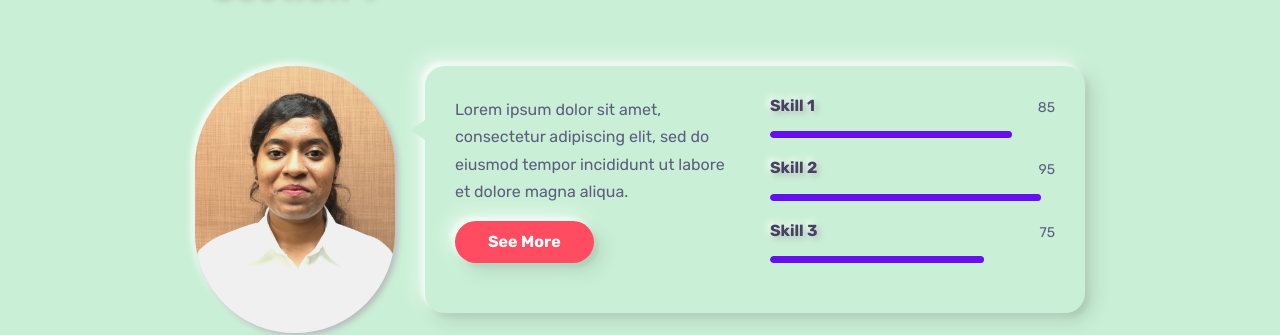
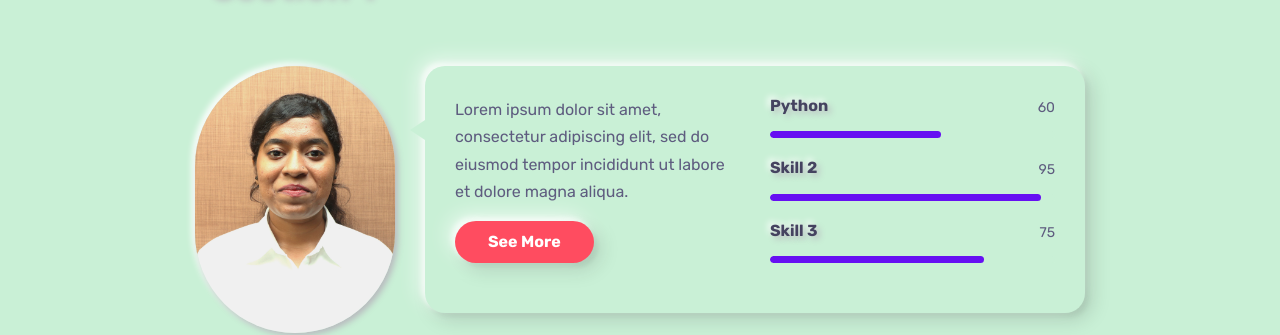
Before and after one commit to KokitkarSayali/KokitkarSayali.github.io, a Jekyll site: the page built from index.markdown, in a window 1280 px wide and 900 px high, scrolled down 883 px. Shown: the part 164-499 px from the top of the window. Built offline with Jekyll 4.4.1, drawn with Linux system fonts in a browser that asks for light colours; some web fonts are replaced.

Commit message:
Skill added

```diff
--- a/_data/section1.yml
+++ b/_data/section1.yml
@@ -8,8 +8,8 @@ btn:
   link: www.example.com/something
 
 skills:
-  - skill: Skill 1
-    percentage: 85
+  - skill: Python
+    percentage: 60
     color: "6610f2"
 
   - skill: Skill 2
```
